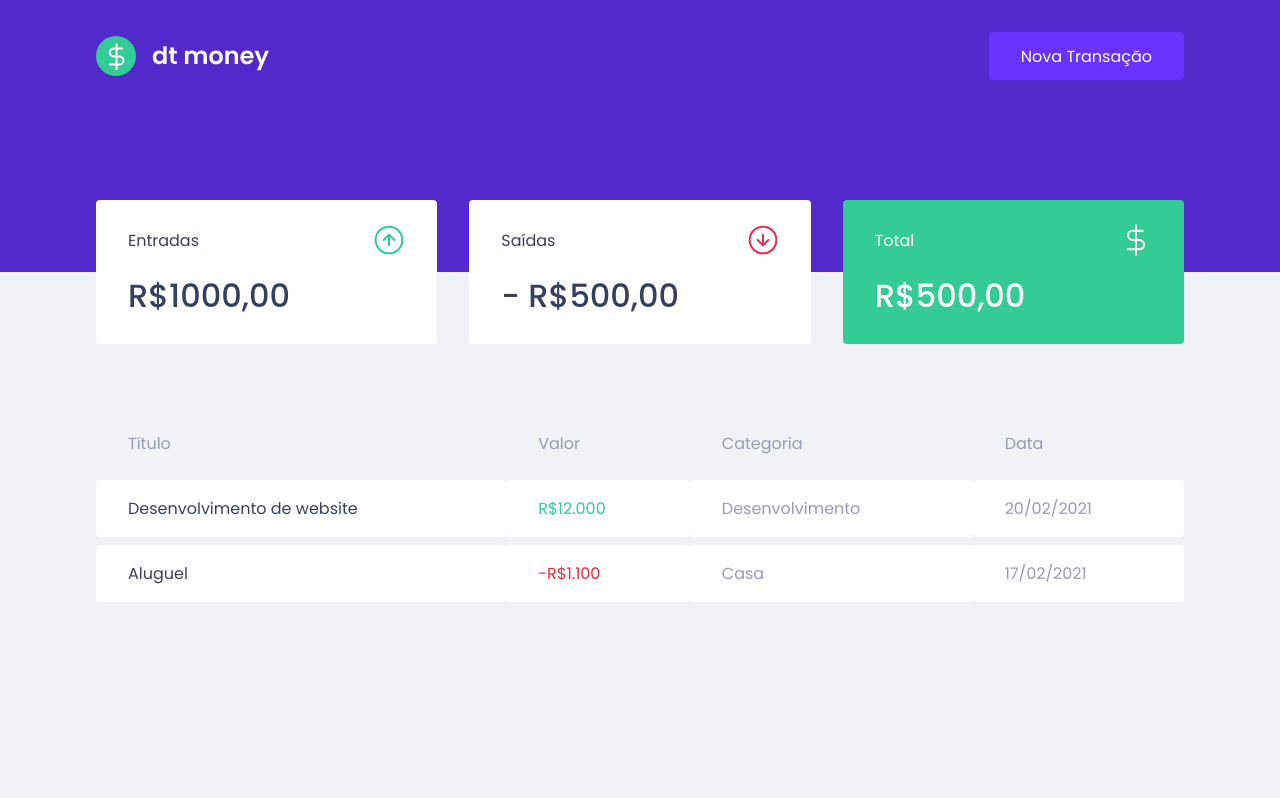
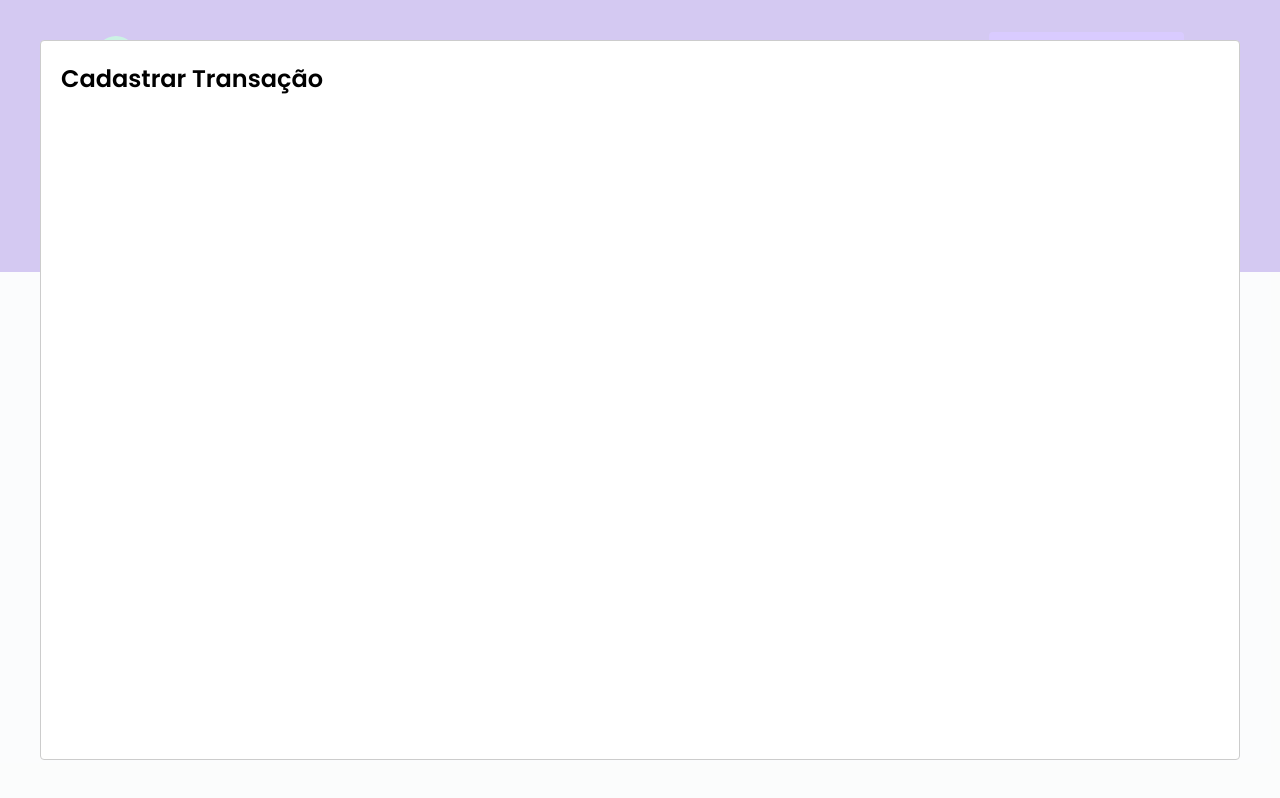
Before and after one commit to mateus2a/dtmoney, a React (Create React App) app: page / in a window 1280 px wide. Both pictures are taken after a click on the button "Nova Transação". Built offline with nearby package versions, Linux system fonts and the light colour scheme; no server answers; what miragejs would draw is missing.

Commit message:
chore: add react-modal

```diff
--- a/package.json
+++ b/package.json
@@ -7,6 +7,7 @@
     "miragejs": "^0.1.45",
     "react": "^18.2.0",
     "react-dom": "^18.2.0",
+    "react-modal": "^3.15.1",
     "react-scripts": "5.0.1",
     "styled-components": "^5.3.5",
     "web-vitals": "^2.1.4"
@@ -25,6 +26,7 @@
     "@types/node": "^16.11.58",
     "@types/react": "^18.0.18",
     "@types/react-dom": "^18.0.6",
+    "@types/react-modal": "^3.13.1",
     "@types/styled-components": "^5.1.26",
     "typescript": "^4.8.3"
   },
--- a/src/App.tsx
+++ b/src/App.tsx
@@ -1,12 +1,32 @@
+import { useState } from 'react';
+import Modal from 'react-modal';
 import { Dashboard } from './components/Dashboard';
 import { Header } from './components/Header';
 import { GlobalStyle } from './styles/global';
 
+Modal.setAppElement('#root');
+
 export function App() {
+  const [isNewTransactionModalOpen, setIsNewTransactionModalOpen] =
+    useState(false);
+
+  function handleOpenNewTransactionModal() {
+    setIsNewTransactionModalOpen(true);
+  }
+
+  function handleCloseNewTransactionModal() {
+    setIsNewTransactionModalOpen(false);
+  }
   return (
     <>
-      <Header />
+      <Header onOpenNewTransactionModal={handleOpenNewTransactionModal} />
       <Dashboard />
+      <Modal
+        isOpen={isNewTransactionModalOpen}
+        onRequestClose={handleCloseNewTransactionModal}
+      >
+        <h2>Cadastrar Transação</h2>
+      </Modal>
       <GlobalStyle />
     </>
   );
--- a/src/components/Header/index.tsx
+++ b/src/components/Header/index.tsx
@@ -1,12 +1,18 @@
 import logoImg from '../../assets/logo.svg';
 import { Container, Content } from './styles';
 
-export function Header() {
+interface HeaderProps {
+  onOpenNewTransactionModal: () => void;
+}
+
+export function Header({ onOpenNewTransactionModal }: HeaderProps) {
   return (
     <Container>
       <Content>
         <img src={logoImg} alt="dt money" />
-        <button type="button">Nova Transação</button>
+        <button type="button" onClick={onOpenNewTransactionModal}>
+          Nova Transação
+        </button>
       </Content>
     </Container>
   );
```
Also changed, not shown: public/index.html (+0 -10 lines), 1 other file (tests, documents, lock files or other folders).
